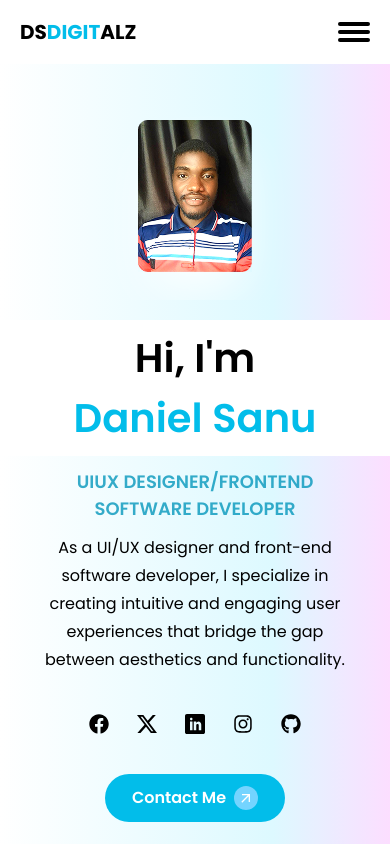
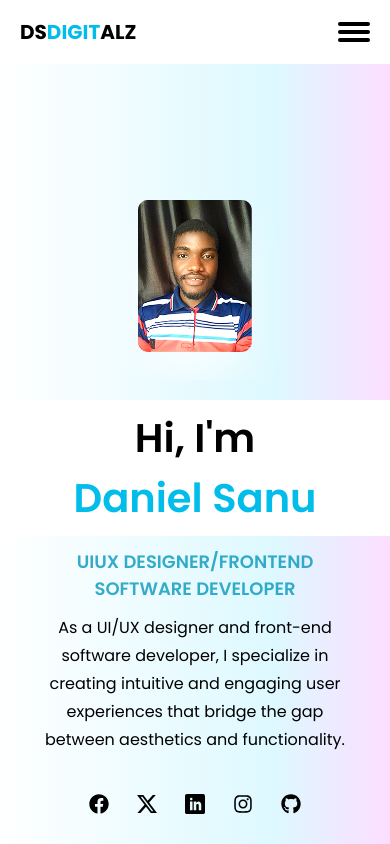
Before and after one commit to DsDigitalz/MyPortfolio-Project, a React (Vite) app: page / in a window 390 px wide. Shown: the top 844 px of the page. Built offline with nearby package versions, Linux system fonts and the light colour scheme.

Commit message:
worked onresponsiveness

```diff
--- a/src/Components/Hero.jsx
+++ b/src/Components/Hero.jsx
@@ -17,7 +17,7 @@ export default function Hero() {
   return (
     <section className="hero" id="home">
       {/* hero image */}
-      <div className="hero flex flex-col pt-30 pb-20  lg:justify-center gap-7">
+      <div className="hero flex flex-col pt-50 pb-20  lg:justify-center gap-7">
         {/* <img src={rectangle} alt="" /> */}
 
         <div className="mx-auto lg:flex-1">
--- a/src/Components/Navbar.jsx
+++ b/src/Components/Navbar.jsx
@@ -30,9 +30,9 @@ export default function Navbar() {
       <nav
         className={`flex justify-between items-center ${
           openNavbar ? "max-h-[500px]" : "max-h-0"
-        } transition-all duration-800 ease-in md:block md:max-h-full overflow-hidden`}
+        } transition-all duration-300 ease-in md:block md:max-h-full overflow-hidden`}
       >
-        <ul className="flex flex-col p-5 gap-[20px] text-[16px] font-medium md:flex-row">
+        <ul className="flex flex-col p-5 gap-[25px] text-[16px] font-medium md:flex-row">
           <li className="cursor-pointer hover:text-sky-400  active:text-sky-500">
             <a href="|#home">Home</a>
           </li>
```
